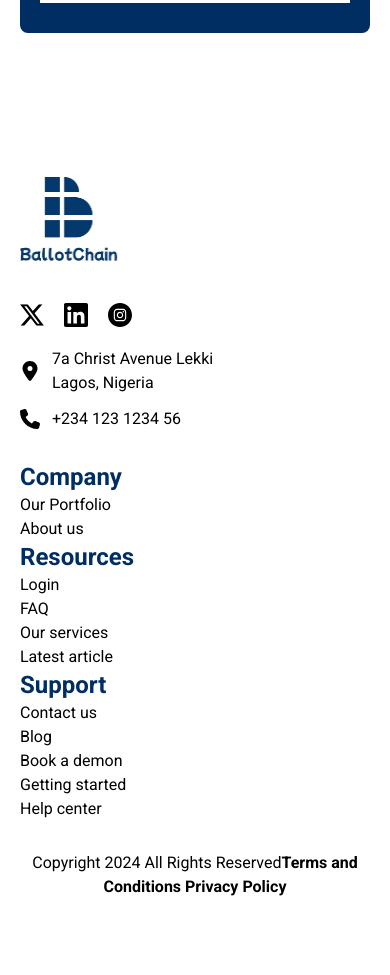
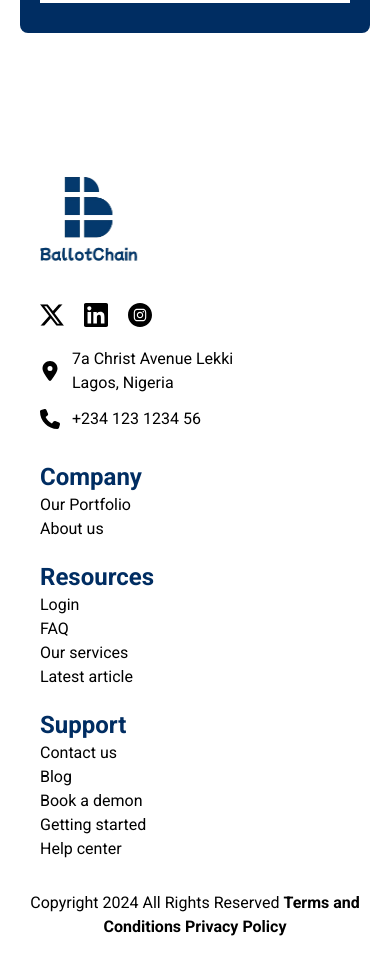
Before and after one commit to harzyz/ballotchain, a Next.js app: page / in a window 390 px wide. Shown: the part 7040-8015 px from the top of the page. Before the commit the page ends 7989 px from the top, so only its background shows below. Built offline with nearby package versions, Linux system fonts and the light colour scheme.

Commit message:
Update footer.tsx

```diff
--- a/src/components/reusables/footer.tsx
+++ b/src/components/reusables/footer.tsx
@@ -63,7 +63,7 @@ const Footer = () => {
   ];
   return (
     <footer className="wrapper py-[50px]">
-      <div className="w-full flex flex-col gap-[30px] lg:flex-row md:justify-between">
+      <div className="w-full flex flex-col gap-[30px] ps-[20px] lg:flex-row md:justify-between">
         <div className="flex flex-col gap-5">
           <div className="w-[100px] h-[150px]">
             <Image
@@ -90,7 +90,7 @@ const Footer = () => {
             </div>
           </div>
         </div>
-        <div className="grid gridcols-1 md:grid-cols-3">
+        <div className="grid gridcols-1 gap-5 lg:gap-0 md:grid-cols-3">
           <div className=" flex flex-col md:px-[40px]">
             <h4 className="text-2xl font-bold text-primary">Company</h4>
             <ul className="">
@@ -118,7 +118,7 @@ const Footer = () => {
         </div>
       </div>
       <p className="text-center pt-[30px]">
-        Copyright {year} All Rights Reserved
+        Copyright {year} All Rights Reserved {" "}
         <span className="font-bold">Terms and Conditions Privacy Policy</span>
       </p>
     </footer>
```
